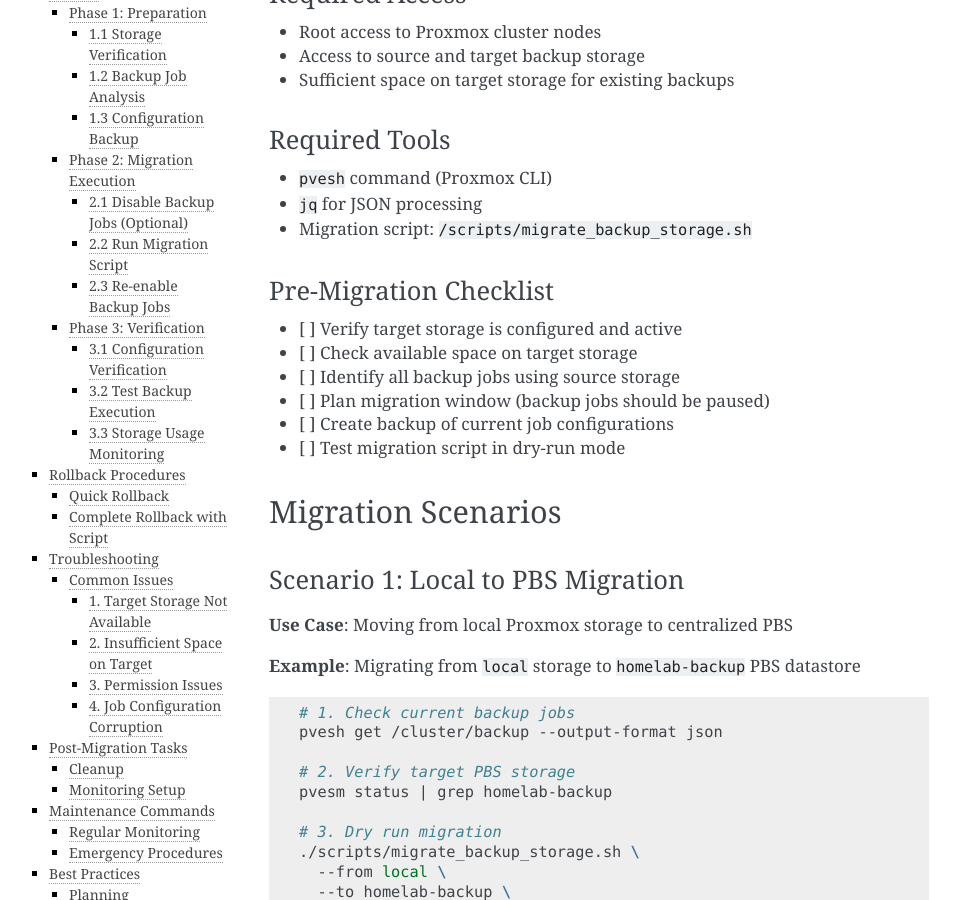
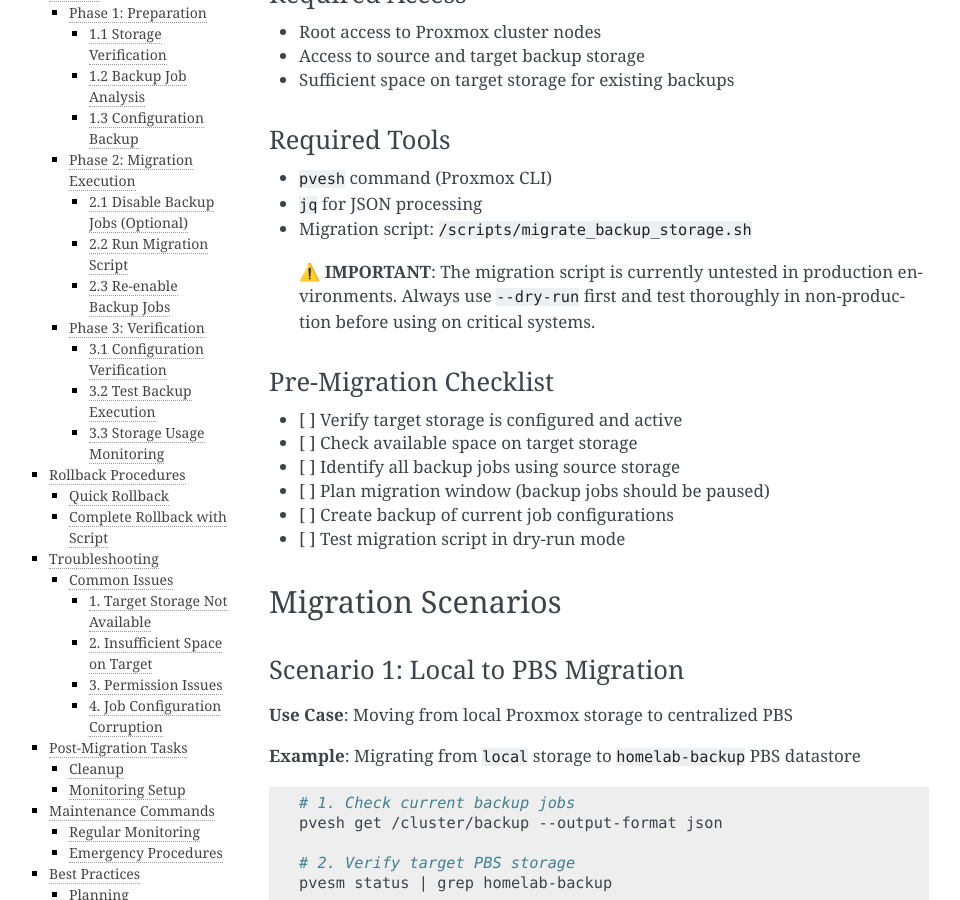
Before and after one commit to homeiac/home, a Sphinx documentation site: the page built from docs/source/md/backup-storage-migration-runbook.md, in a window 1280 px wide and 900 px high, scrolled down 428 px. Shown: the whole window, without its empty margins (151-1111 px from the left). Built offline with Sphinx 7.4.7, drawn with Linux system fonts in a browser that asks for light colours.

Commit message:
warn: add untested script warnings to backup migration tools
Added warning headers to migration script and documentation to clearly
indicate that the backup storage migration script has not been tested
in production environments.

refs #140

```diff
--- a/docs/source/md/backup-storage-migration-runbook.md
+++ b/docs/source/md/backup-storage-migration-runbook.md
@@ -15,6 +15,8 @@
 - `pvesh` command (Proxmox CLI)
 - `jq` for JSON processing
 - Migration script: `/scripts/migrate_backup_storage.sh`
+
+> ⚠️ **IMPORTANT**: The migration script is currently untested in production environments. Always use `--dry-run` first and test thoroughly in non-production before using on critical systems.
 
 ### Pre-Migration Checklist
 
```
Also changed, not shown: 1 other file.
